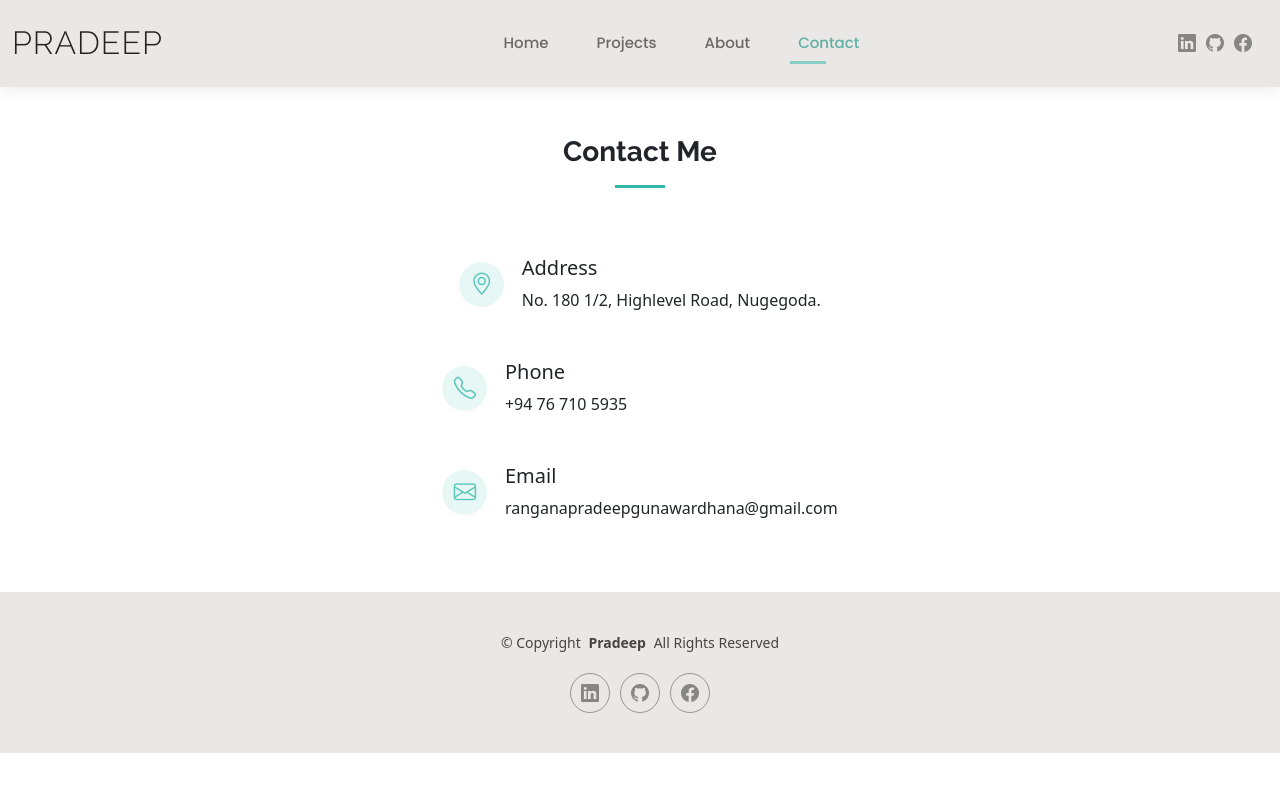
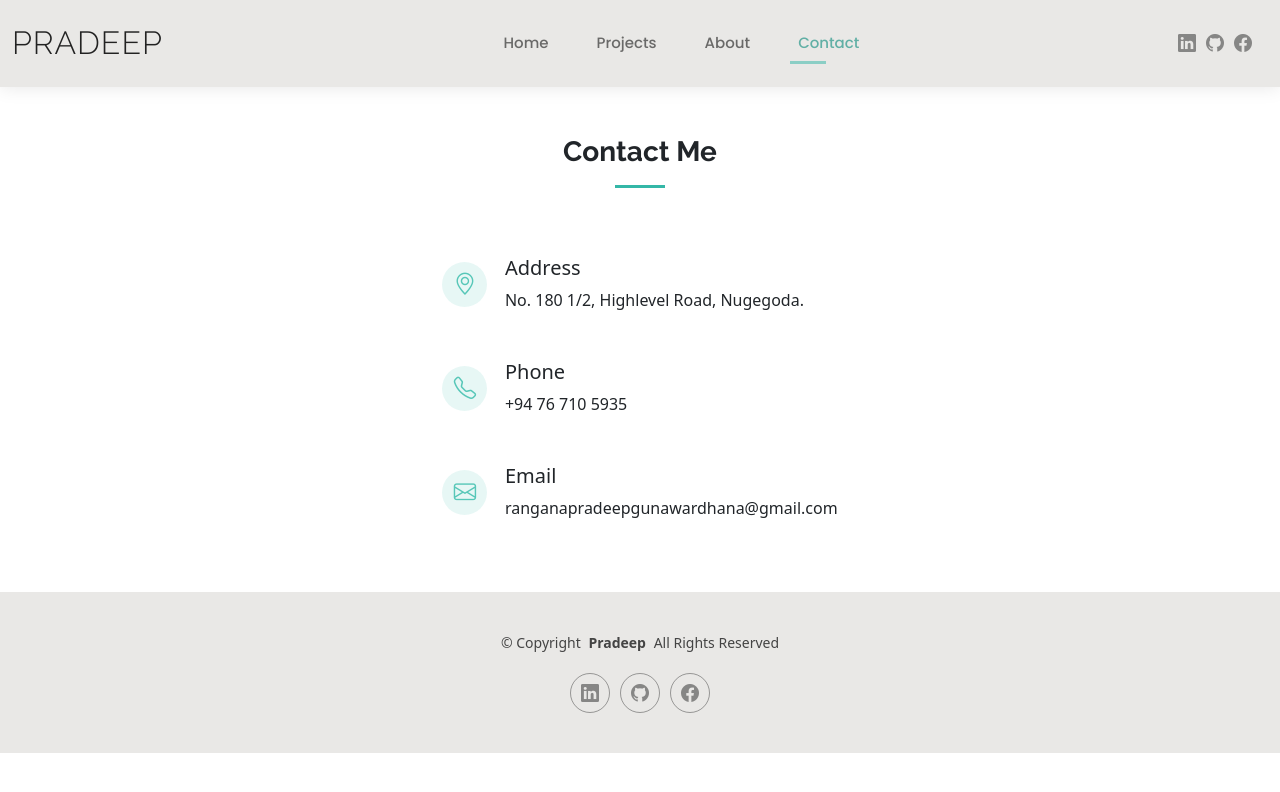
Before and after one commit to PradeepGunawardhana/pradeepgunawardhana.github.io, a React (Vite) app: page /contact in a window 1280 px wide. Shown: the top 792 px of the page. Built offline with nearby package versions, Linux system fonts and the light colour scheme.

Commit message:
Updated source code new 2

```diff
--- a/src/pages/Contact/Contact.jsx
+++ b/src/pages/Contact/Contact.jsx
@@ -14,7 +14,7 @@ function Contact() {
                     <div className="col-lg-12 col-12 details-wrapper " data-aos="fade-up"
                         data-aos-anchor-placement="center-bottom" data-aos-duration="1500">
 
-                        <div className="details-container d-flex mb-5 justify-content-center ">
+                        <div className="details-container d-flex mb-5 justify-content-start ">
                             <div className="icon-container">
                                 <i className="bi bi-geo-alt"></i>
                             </div>
```
